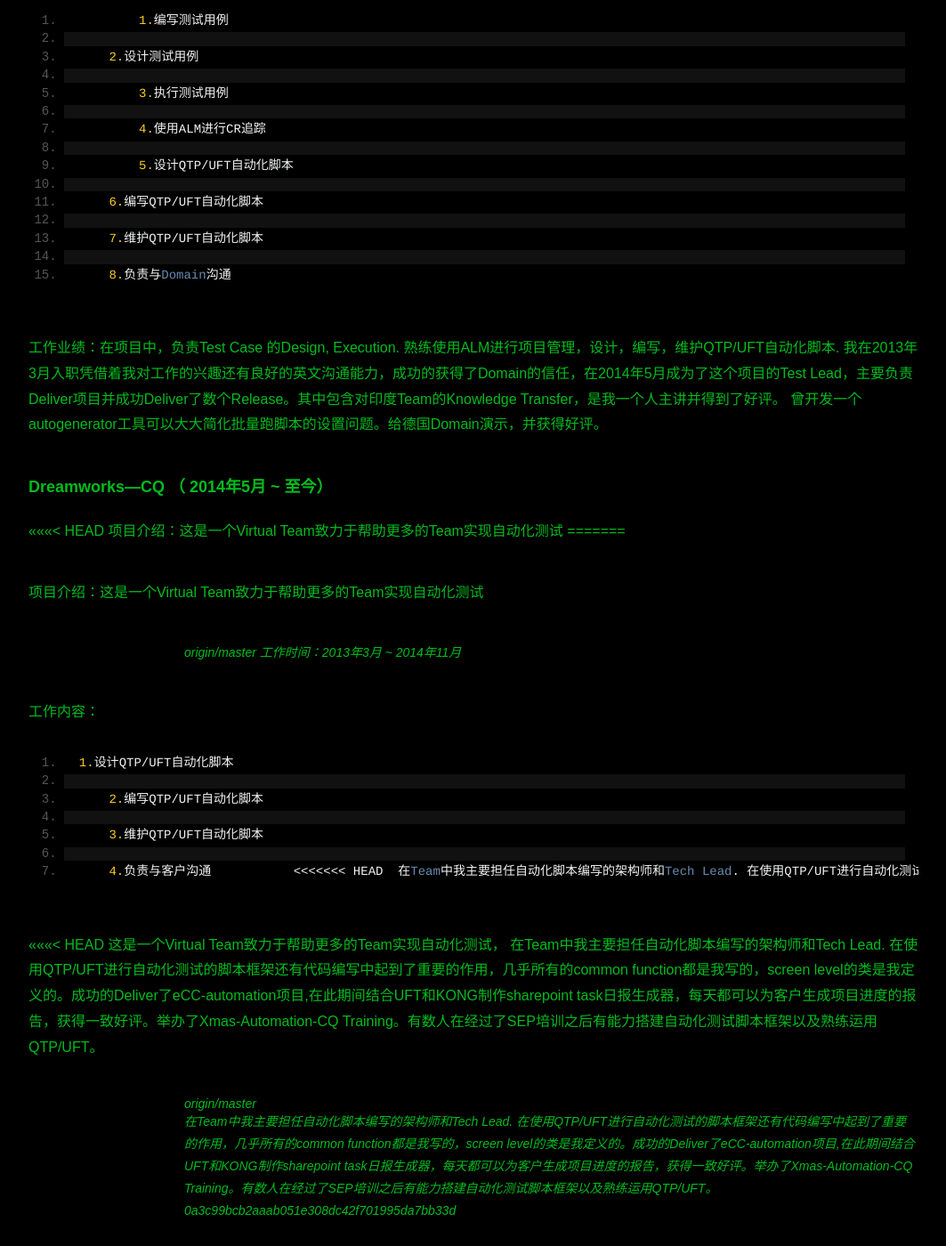
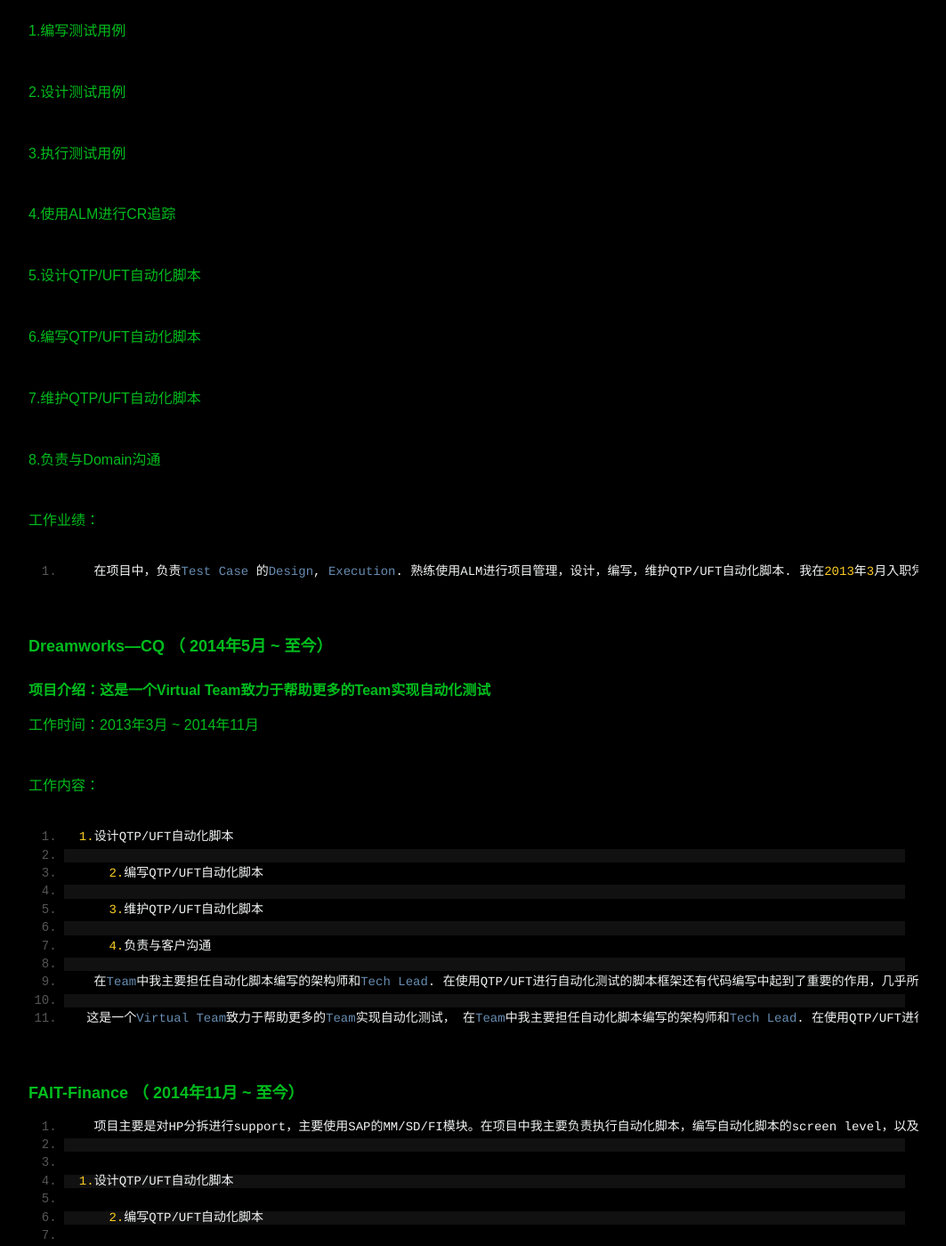
Before and after one commit to tuoerzhang/xneo123.github.io, a Jekyll site: the page built from _posts/resume/2015-03-26-my-resume.md, in a window 1280 px wide and 1400 px high, scrolled down 889 px. Shown: the whole window at 89% size, without its empty margins (108-1171 px from the left). Built offline with Jekyll 4.4.1, drawn with Linux system fonts in a browser that asks for light colours; Markdown is read by kramdown in place of the engine named in the settings; some of the changed text lies outside the part shown.

Commit message:
change formation

```diff
--- a/_posts/resume/2015-03-26-my-resume.md
+++ b/_posts/resume/2015-03-26-my-resume.md
@@ -30,34 +30,33 @@
 
 工作内容：
 
-		  1.编写测试用例
+  1.编写测试用例
 
-          2.设计测试用例
+  2.设计测试用例
 
-		  3.执行测试用例
+  3.执行测试用例
 
-		  4.使用ALM进行CR追踪
+  4.使用ALM进行CR追踪
 
-		  5.设计QTP/UFT自动化脚本
+  5.设计QTP/UFT自动化脚本
 
-          6.编写QTP/UFT自动化脚本
+  6.编写QTP/UFT自动化脚本
 
-          7.维护QTP/UFT自动化脚本
+  7.维护QTP/UFT自动化脚本
 
-          8.负责与Domain沟通
+  8.负责与Domain沟通
 
-工作业绩：在项目中，负责Test Case 的Design, Execution. 熟练使用ALM进行项目管理，设计，编写，维护QTP/UFT自动化脚本. 我在2013年3月入职凭借着我对工作的兴趣还有良好的英文沟通能力，成功的获得了Domain的信任，在2014年5月成为了这个项目的Test Lead，主要负责Deliver项目并成功Deliver了数个Release。其中包含对印度Team的Knowledge Transfer，是我一个人主讲并得到了好评。
+工作业绩：
+
+        在项目中，负责Test Case 的Design, Execution. 熟练使用ALM进行项目管理，设计，编写，维护QTP/UFT自动化脚本. 我在2013年3月入职凭借着我对工作的兴趣还有良好的英文沟通能力，成功的获得了Domain的信任，在2014年5月成为了这个项目的Test Lead，主要负责Deliver项目并成功Deliver了数个Release。其中包含对印度Team的Knowledge Transfer，是我一个人主讲并得到了好评。
 曾开发一个autogenerator工具可以大大简化批量跑脚本的设置问题。给德国Domain演示，并获得好评。
 
 
 ### Dreamworks—CQ （ 2014年5月 ~ 至今）
-<<<<<<< HEAD
-项目介绍：这是一个Virtual Team致力于帮助更多的Team实现自动化测试
-=======
 
-项目介绍：这是一个Virtual Team致力于帮助更多的Team实现自动化测试
+####项目介绍：这是一个Virtual Team致力于帮助更多的Team实现自动化测试
 
->>>>>>> origin/master
+
 工作时间：2013年3月 ~ 2014年11月
 
 工作内容：
@@ -69,22 +68,26 @@
           3.维护QTP/UFT自动化脚本
 
           4.负责与客户沟通
-<<<<<<< HEAD
- 在Team中我主要担任自动化脚本编写的架构师和Tech Lead. 在使用QTP/UFT进行自动化测试的脚本框架还有代码编写中起到了重要的作用，几乎所有的common function都是我写的，screen level的类是我定义的。成功的Deliver了eCC-automation项目,在此期间结合UFT和KONG制作sharepoint task日报生成器，每天都可以为客户生成项目进度的报告，获得一致好评。举办了Xmas-Automation-CQ Training。有数人在经过了SEP培训之后有能力搭建自动化测试脚本框架以及熟练运用QTP/UFT。
-=======
+
+        在Team中我主要担任自动化脚本编写的架构师和Tech Lead. 在使用QTP/UFT进行自动化测试的脚本框架还有代码编写中起到了重要的作用，几乎所有的common function都是我写的，screen level的类是我定义的。成功的Deliver了eCC-automation项目,在此期间结合UFT和KONG制作sharepoint task日报生成器，每天都可以为客户生成项目进度的报告，获得一致好评。举办了Xmas-Automation-CQ Training。有数人在经过了SEP培训之后有能力搭建自动化测试脚本框架以及熟练运用QTP/UFT。
+
+       这是一个Virtual Team致力于帮助更多的Team实现自动化测试， 在Team中我主要担任自动化脚本编写的架构师和Tech Lead. 在使用QTP/UFT进行自动化测试的脚本框架还有代码编写中起到了重要的作用，几乎所有的common function都是我写的，screen level的类是我定义的。成功的Deliver了eCC-automation项目,在此期间结合UFT和KONG制作sharepoint task日报生成器，每天都可以为客户生成项目进度的报告，获得一致好评。举办了Xmas-Automation-CQ Training。有数人在经过了SEP培训之后有能力搭建自动化测试脚本框架以及熟练运用QTP/UFT。
 
 
-<<<<<<< HEAD
-这是一个Virtual Team致力于帮助更多的Team实现自动化测试， 在Team中我主要担任自动化脚本编写的架构师和Tech Lead. 在使用QTP/UFT进行自动化测试的脚本框架还有代码编写中起到了重要的作用，几乎所有的common function都是我写的，screen level的类是我定义的。成功的Deliver了eCC-automation项目,在此期间结合UFT和KONG制作sharepoint task日报生成器，每天都可以为客户生成项目进度的报告，获得一致好评。举办了Xmas-Automation-CQ Training。有数人在经过了SEP培训之后有能力搭建自动化测试脚本框架以及熟练运用QTP/UFT。
->>>>>>> origin/master
-=======
-在Team中我主要担任自动化脚本编写的架构师和Tech Lead. 在使用QTP/UFT进行自动化测试的脚本框架还有代码编写中起到了重要的作用，几乎所有的common function都是我写的，screen level的类是我定义的。成功的Deliver了eCC-automation项目,在此期间结合UFT和KONG制作sharepoint task日报生成器，每天都可以为客户生成项目进度的报告，获得一致好评。举办了Xmas-Automation-CQ Training。有数人在经过了SEP培训之后有能力搭建自动化测试脚本框架以及熟练运用QTP/UFT。
->>>>>>> 0a3c99bcb2aaab051e308dc42f701995da7bb33d
 
 
 ### FAIT-Finance （ 2014年11月 ~ 至今）
 
-项目主要是对HP分拆进行support，使用SAP。在项目中我主要负责执行自动化脚本，编写自动化脚本的screen level，以及最后的business flow。在此期间有诸如[outlookOperation](https://github.com/xneo123/outlookOperation/)，[EGM](https://github.com/xneo123/EGM),batchRunExcelGenerator基于VBscript的小工具被开发了出来，并获得一致好评，大大提升了工作的效率。
+        项目主要是对HP分拆进行support，主要使用SAP的MM/SD/FI模块。在项目中我主要负责执行自动化脚本，编写自动化脚本的screen level，以及最后的business flow。在此期间有诸如[outlookOperation](https://github.com/xneo123/outlookOperation/)，[EGM](https://github.com/xneo123/EGM),batchRunExcelGenerator基于VBscript的小工具被开发了出来，并获得一致好评，大大提升了工作的效率。
+
+
+	  1.设计QTP/UFT自动化脚本
+
+          2.编写QTP/UFT自动化脚本
+
+          3.维护QTP/UFT自动化脚本
+
+          4.负责与Dev Team沟通
 
 
 ## 重庆金美通信有限责任公司 （ 2011年3月 ~ 2013年2月 ）
@@ -151,23 +154,23 @@
 
 工作内容：
 
-		  1.单元板调试
+1.单元板调试
 
-		  2.使用我自己开发的自动化测试工具USB多以太网口PING测试平台，包含硬件			  部分和软件部分，大幅提高生产测试效率
+2.使用我自己开发的自动化测试工具USB多以太网口PING测试平台，包含硬件部分和软件部分，大幅提高生产测试效率
 
-		  3.整机性能测试并编写测试报告
+3.整机性能测试并编写测试报告
 
-		  4.应力筛选测试并编写测试报告
+4.应力筛选测试并编写测试报告
 
-		  5.整机安全性测试
+5.整机安全性测试
 
-          6.售后维修
+6.售后维修
 
 工作业绩：
 
-		  1.共生产80余台设备，产品验收合格率达到100%
+1.共生产80余台设备，产品验收合格率达到100%
 
-		  2.通过自己开发的自动化测试工具USB多以太网口PING测试平台，大幅提高生   		  产效率达到400%以上，并通过公司验证，得到推广。
+2.通过自己开发的自动化测试工具USB多以太网口PING测试平台，大幅提高生产效率达到400%以上，并通过公司验证，得到推广。
 
 
 ###项目名称：车通话音终端
@@ -204,15 +207,15 @@
 
 工作内容：
 
-		  1.部分单元板调试
+1.部分单元板调试
 
-		  2.使用我自己开发的自动化测试工具USB多以太网口PING测试平台，包含硬件部分和软件部分，大幅提高生产测试效率
+2.使用我自己开发的自动化测试工具USB多以太网口PING测试平台，包含硬件部分和软件部分，大幅提高生产测试效率
 
-		  3.整机性能测试并编写测试报告
+3.整机性能测试并编写测试报告
 
-		  4.应力筛选测试并编写测试报告
+4.应力筛选测试并编写测试报告
 
-		  5.整机安全性测试
+5.整机安全性测试
 
 工作业绩：
 
@@ -229,37 +232,38 @@
 
 工作内容：
 
-		  1.负责节点管理设备的升级。
+1.负责节点管理设备的升级。
 
-		  2.负责综合适配器的升级
+2.负责综合适配器的升级
 
-		  3.负责协助通信团官兵组建联试需要的XXXX互联网
+3.负责协助通信团官兵组建联试需要的XXXX互联网
 
-          4.负责协助通信团修理所修理使用多年后坏掉的设备
+4.负责协助通信团修理所修理使用多年后坏掉的设备
+
+
 工作业绩：这一次广东之行，是我自己第一次离家乡这么远，在工作中认识了很多人，结   		  识了很多好朋友。我的工作能力也得到了各个部队官兵的认可，并在一次单独一		  个人的出外勤任务中，一个人升级了5台在野外的通信车的全部设备，使得联试 		  得以顺利进行，得到了公司领导和部队长官的表彰
 
 ###项目名称：电子军代表
 
-项目介绍：这是一种基于LABVIEW设计的自动化测试工具，包含硬件和软件两个不同的部			  分，在经过短期的培训后，需要我们协同其他部门通过这个设备，使得军代表在
-不在现场的情况下，得到准确的测试数据，以保证质量。
+项目介绍：这是一种基于LABVIEW设计的自动化测试工具，包含硬件和软件两个不同的部分，在经过短期的培训后，需要我们协同其他部门通过这个设备，使得军代表在不在现场的情况下，得到准确的测试数据，以保证质量。
 
 项目时间：2012.11-2013.1
 
 工作内容：
 
-		  1.编写公司产品目录以确定有多少设备可以通过电子军代表达到自动化测试的目的
+1.编写公司产品目录以确定有多少设备可以通过电子军代表达到自动化测试的目的
 
-		  2.通过绘制流程图的方式，编辑电子军代表自动化测试脚本
+2.通过绘制流程图的方式，编辑电子军代表自动化测试脚本
 
-          3.协助质量部门对产品进行测试，并协调处理在测试时产生的各种问题
+3.协助质量部门对产品进行测试，并协调处理在测试时产生的各种问题
 
-          4.协助编写质量测试报告，并提交给军代表
+4.协助编写质量测试报告，并提交给军代表
 
 工作业绩：
 
-		  1.大幅提高产品移交质量部门过程中的繁琐过程效率，以及节省了很多等待的时间。
+1.大幅提高产品移交质量部门过程中的繁琐过程效率，以及节省了很多等待的时间。
 
-		  2.为以后产品设计提供了新的思路，要使得以后的产品能够兼容电子军代表
+2.为以后产品设计提供了新的思路，要使得以后的产品能够兼容电子军代表
 
 
 
```
Also changed, not shown: other parts of _posts/resume/2015-03-26-my-resume.md (+8 -8 lines).
